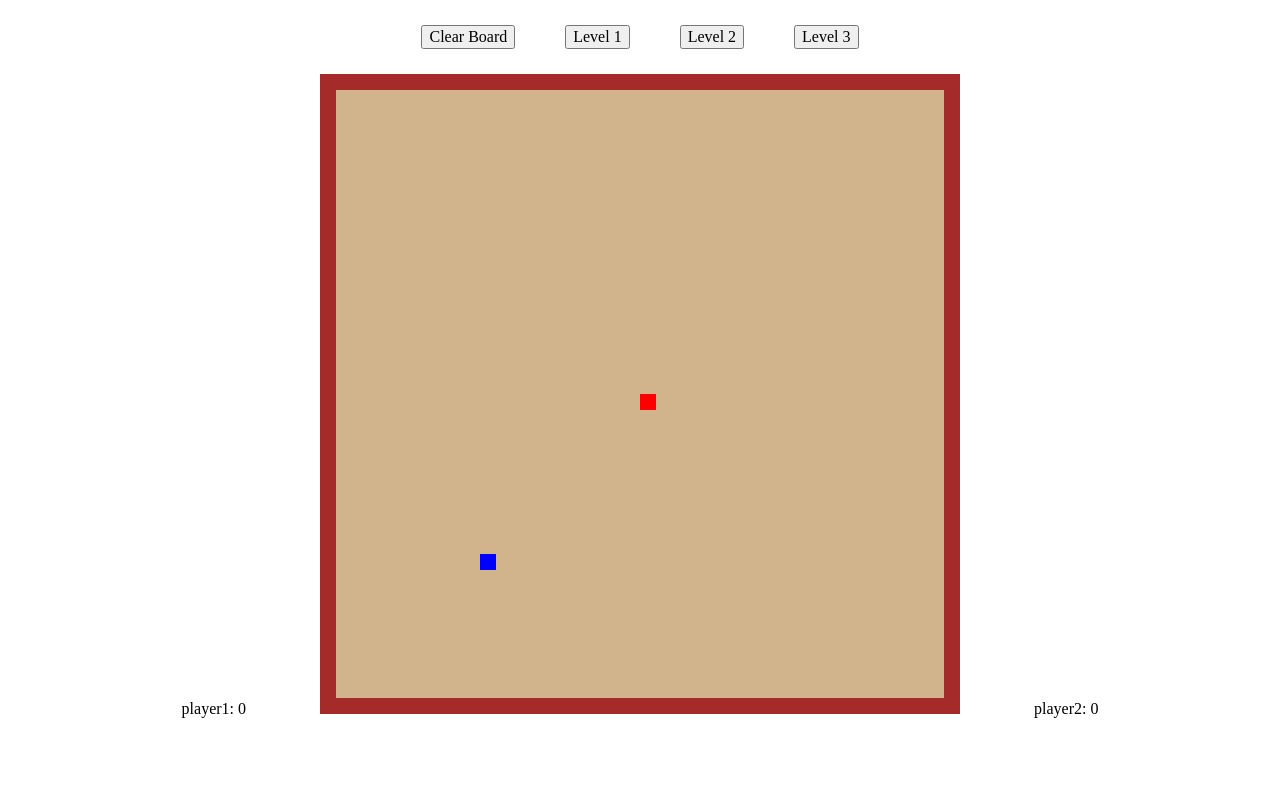
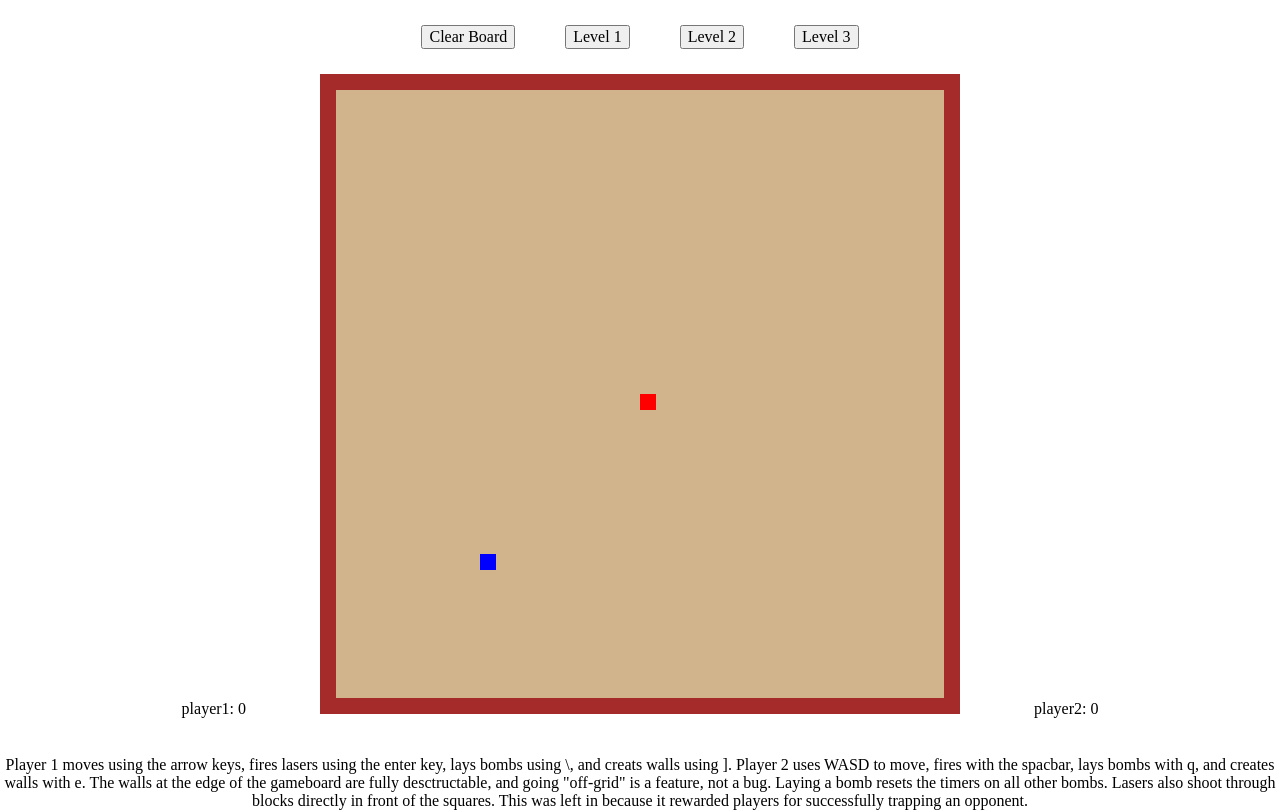
Before and after one commit to MarchWaden/arcade_game_project, a plain HTML site: page index.html in a window 1280 px wide. Drawn offline with nearby package versions, Linux system fonts and the light colour scheme.

Commit message:
Added instructions

```diff
--- a/index.html
+++ b/index.html
@@ -13,5 +13,6 @@
     <div class ="scoreboard" id="info_player2">daadas</div>
     <script src="https://ajax.googleapis.com/ajax/libs/jquery/3.3.1/jquery.min.js"></script>
     <script src="javascript/app.js"></script>
+    <div></br></br>Player 1 moves using the arrow keys, fires lasers using the enter key, lays bombs using \, and creats walls using ]. Player 2 uses WASD to move, fires with the spacbar, lays bombs with q, and creates walls with e. The walls at the edge of the gameboard are fully desctructable, and going "off-grid" is a feature, not a bug. Laying a bomb resets the timers on all other bombs. Lasers also shoot through blocks directly in front of the squares. This was left in because it rewarded players for successfully trapping an opponent.</div>
   </body>
 </html>
```
